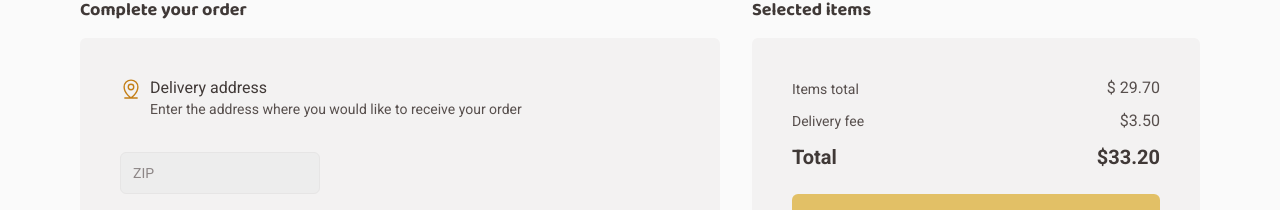
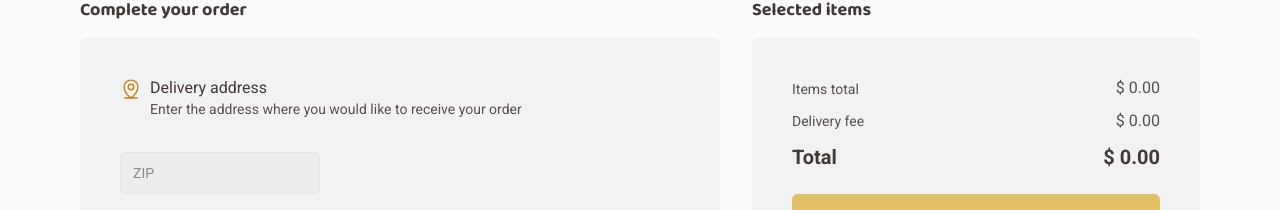
Before and after one commit to arthurrios/coffee-delivery-web, a React (Vite) app: page /checkout in a window 1280 px wide. Shown: the part 151-361 px from the top of the page. Built offline with nearby package versions, Linux system fonts and the light colour scheme.

Commit message:
chore: add cart math

```diff
--- a/src/components/CartItem/index.tsx
+++ b/src/components/CartItem/index.tsx
@@ -24,6 +24,8 @@ export function CartItem({ coffee }: CartItemProps) {
     removeItemFromCart(itemId)
   }
 
+  const itemTotal = (coffee.price * coffee.quantity).toFixed(2)
+
   return (
     <Container>
       <div>
@@ -44,7 +46,7 @@ export function CartItem({ coffee }: CartItemProps) {
           </ItemControls>
         </div>
       </div>
-      <span>$ {coffee.price.toFixed(2)}</span>
+      <span>$ {itemTotal}</span>
     </Container>
   )
 }
--- a/src/contexts/CartContext.tsx
+++ b/src/contexts/CartContext.tsx
@@ -36,7 +36,17 @@ export function CartContextProvider({ children }: CartContextProviderProps) {
     const itemToIncrement = cart.find((item) => item.id === itemId)
 
     if (itemToIncrement?.id) {
-      itemToIncrement.quantity += 1
+      const newItemQuantity = (itemToIncrement.quantity += 1)
+
+      setCart((state) =>
+        state.map((item) => {
+          if (item.id === itemId) {
+            return { ...item, quantity: newItemQuantity }
+          } else {
+            return item
+          }
+        }),
+      )
     }
   }
 
@@ -44,7 +54,17 @@ export function CartContextProvider({ children }: CartContextProviderProps) {
     const itemToDecrement = cart.find((item) => item.id === itemId)
 
     if (itemToDecrement?.id && itemToDecrement.quantity > 1) {
-      itemToDecrement.quantity -= 1
+      const newItemQuantity = (itemToDecrement.quantity -= 1)
+
+      setCart((state) =>
+        state.map((item) => {
+          if (item.id === itemId) {
+            return { ...item, quantity: newItemQuantity }
+          } else {
+            return item
+          }
+        }),
+      )
     }
   }
 
--- a/src/pages/Checkout/index.tsx
+++ b/src/pages/Checkout/index.tsx
@@ -15,7 +15,7 @@ import {
 import { useTheme } from 'styled-components'
 import { Input } from '../../components/Input'
 import { Select } from '../../components/Select'
-import { Fragment, useState } from 'react'
+import { Fragment } from 'react'
 import { CartItem } from '../../components/CartItem'
 
 import { Button } from '../../components/Button/index.tsx'
@@ -44,11 +44,19 @@ type NewOrderFormData = z.infer<typeof newOrderFormValidationSchema>
 
 export function Checkout() {
   const { cart } = useCart()
-  const [orderTotal, setOrderTotal] = useState(33.2)
-
-  // const selectRef = useRef<HTMLInputElement>(null)
 
   const { COLORS } = useTheme()
+
+  const itemsTotalArray = cart.map((item) => item.price * item.quantity)
+
+  const itemsTotalValue = itemsTotalArray.reduce(
+    (total, item) => total + item,
+    0,
+  )
+
+  const deliveryFee = cart.length === 0 ? 0 : 3.5
+
+  const orderTotal = itemsTotalValue + deliveryFee
 
   const newOrderForm = useForm<NewOrderFormData>({
     resolver: zodResolver(newOrderFormValidationSchema),
@@ -61,8 +69,6 @@ export function Checkout() {
     reset,
     formState: { errors, isValid },
   } = newOrderForm
-
-  const deliveryFee = 3.5
 
   const navigate = useNavigate()
 
@@ -184,25 +190,15 @@ export function Checkout() {
           <OrderTotal>
             <LabelWithPrice>
               <h4>Items total</h4>
-              <span>$ 29.70</span>
+              <span>$ {itemsTotalValue.toFixed(2)}</span>
             </LabelWithPrice>
             <LabelWithPrice>
               <h4>Delivery fee</h4>
-              <span>
-                {new Intl.NumberFormat('en', {
-                  currency: 'USD',
-                  style: 'currency',
-                }).format(Number(deliveryFee.toFixed(2)))}
-              </span>
+              <span>$ {deliveryFee.toFixed(2)}</span>
             </LabelWithPrice>
             <LabelWithPrice>
               <h1>Total</h1>
-              <h1>
-                {new Intl.NumberFormat('en', {
-                  currency: 'USD',
-                  style: 'currency',
-                }).format(Number(orderTotal.toFixed(2)))}
-              </h1>
+              <h1>$ {orderTotal.toFixed(2)}</h1>
             </LabelWithPrice>
           </OrderTotal>
           <Button
```
